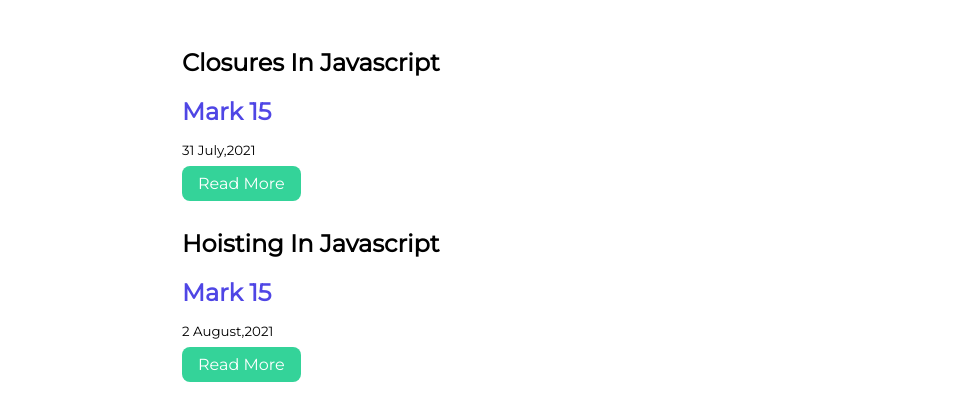
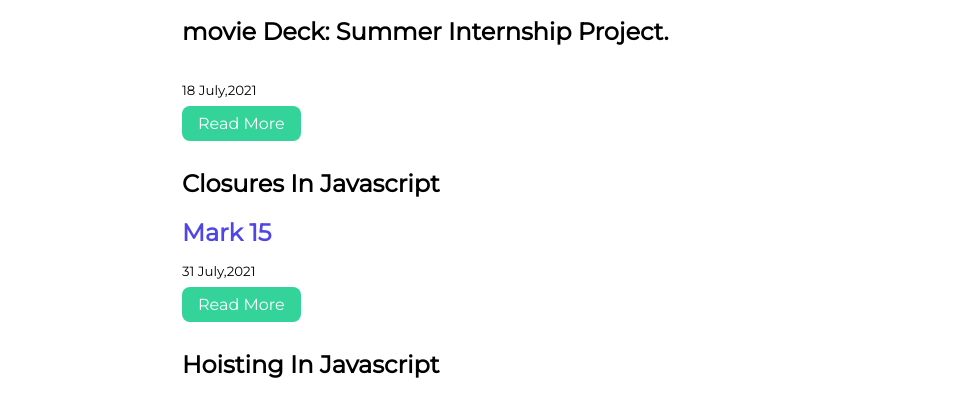
Before and after one commit to gopalbbharadva/Neog.camp_Portfolio, a plain HTML site: page blogs.html in a window 1280 px wide. Shown: the part 241-636 px from the top of the page, without its empty margins (158-1121 px from the left). Drawn offline with Linux system fonts and the light colour scheme.

Commit message:
refactor:add another blog

```diff
--- a/blogs.html
+++ b/blogs.html
@@ -39,6 +39,20 @@
     </header>
     <div class="blogs">
       <ul style="margin: 0" type="none">
+        <li>
+          <article class="container-white">
+            <h1>movie Deck: Summer Internship Project.</h1>
+            <div class="blogtext">
+              <small style="margin: 0.5rem 0">18 July,2021</small>
+
+              <a
+                class="link1 primary-link"
+                href="https://gopalbharadva.hashnode.dev/movie-deck-summer-internship-project"
+                >Read More</a
+              >
+            </div>
+          </article>
+        </li>
         <li>
           <article class="container-og">
             <h1>Closures In Javascript</h1>
```
Also changed, not shown: hoistingBlog.html (+1 -1 lines).
